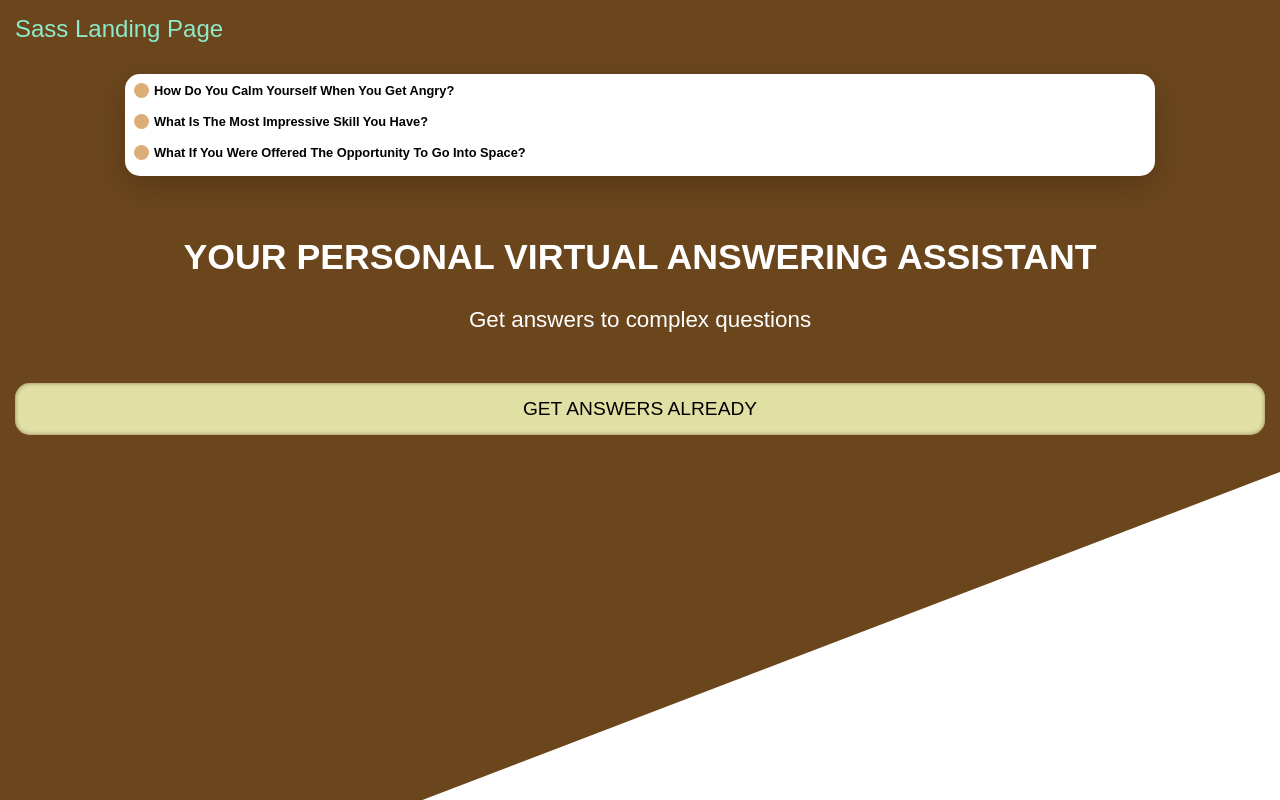
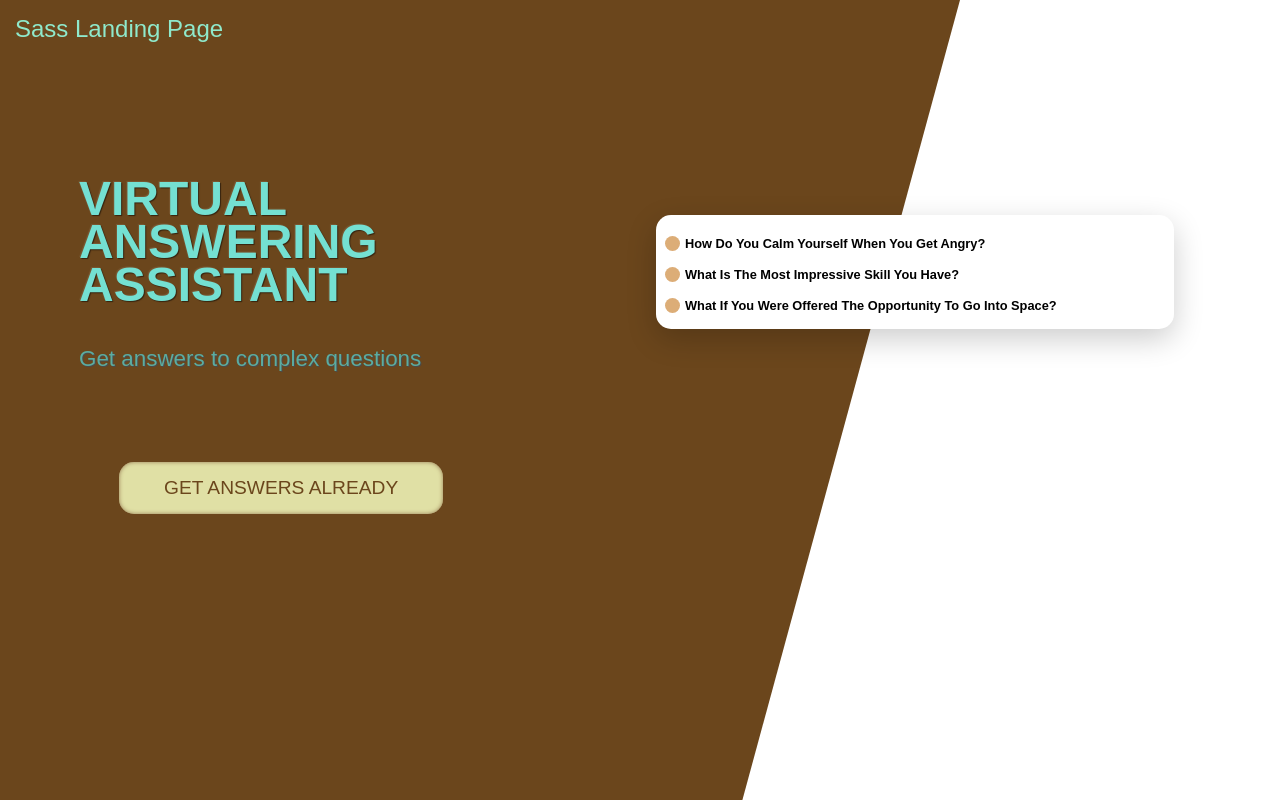
Before and after one commit to adriancoliba/sass-responsive-landing-page, a plain HTML site: page index.html in a window 1280 px wide. Drawn offline with Linux system fonts and the light colour scheme.

Commit message:
added responsiveness

```diff
--- a/css/main.scss
+++ b/css/main.scss
@@ -14,6 +14,13 @@ $borders: 15px;
     @return map-get($colors, $color-name)
 };
 
+$desktop: 840px;
+
+@mixin desktop {
+    @media (min-width: #{$desktop}) {
+        @content;
+    }
+}
 
 
 body, html {
@@ -32,6 +39,10 @@ body {
         height: 100%;
         position: absolute;
         z-index: -1;
+
+        @include desktop {
+            clip-path: polygon(0 0, 75% 0, 58% 100%, 0% 100%);
+        }
     }
     header a{
         padding: $padding;
@@ -43,6 +54,14 @@ body {
 }
 
 main {
+
+    @include desktop {
+        display: grid;
+        grid-template-columns: 50% auto;
+        grid-template-areas:
+            "primary card";
+    }
+
     section#card {
         background: white;
         padding: 3px;
@@ -50,6 +69,15 @@ main {
         border-radius: $borders;
         box-shadow: 0 10px 30px rgba(0,0,0,.2);
         width: 80%;
+
+        @include desktop {
+            padding-top: 15px;
+            grid-area: card;
+            height: fit-content;
+            align-self: center;
+            margin: 1em;
+            margin-bottom: 100px
+        }
 
         ul {
             margin: 3px;
@@ -84,16 +112,33 @@ main {
         padding: $padding;
         text-align: center;
 
+        @include desktop {
+            grid-area: primary;
+            text-align: left;
+            margin: 4em 0 0 4em;
+        }
+
         h1 {
             font-size: 2.23em;
             text-transform: uppercase;
+            color: rgb(116, 224, 210);
+            text-shadow: -1px -1px 1px rgba(255,255,255,.1), 1px 1px 1px rgba(0,0,0,.5);
+
+            @include desktop {
+                width: 30%;
+                font-size: 3em;
+                line-height: 0.9em;
+            }
         }
         p {
             font-size: 1.4em;
             margin-bottom: 50px;
+            color: rgb(91, 172, 161);
+
+            text-shadow: #4b4b4b 1px 1px 0;
         }
         a {
-            color: color(secondary-dark);
+            color: color(secondary);
             font-size: 1.2em;
             text-decoration: none;
             background-color: color(accent);
@@ -107,6 +152,12 @@ main {
             -webkit-box-shadow: inset 0 0 2px #000000;
             box-shadow:         inset 0 0 4px #967953;
 
+            @include desktop{
+                display: inline-block;
+                padding: $padding $padding*3;
+                margin: 40px
+
+            }
         }
     }
 }
--- a/index.html
+++ b/index.html
@@ -32,7 +32,7 @@
             </ul>
         </section>
         <section id="primary">
-            <h1>Your Personal Virtual Answering Assistant</h1>
+            <h1>Virtual Answering Assistant</h1>
             <p>Get answers to complex questions</p>
 
             <a href="#">Get answers already</a>
```
Also changed, not shown: css/main.css, 1 other file.
